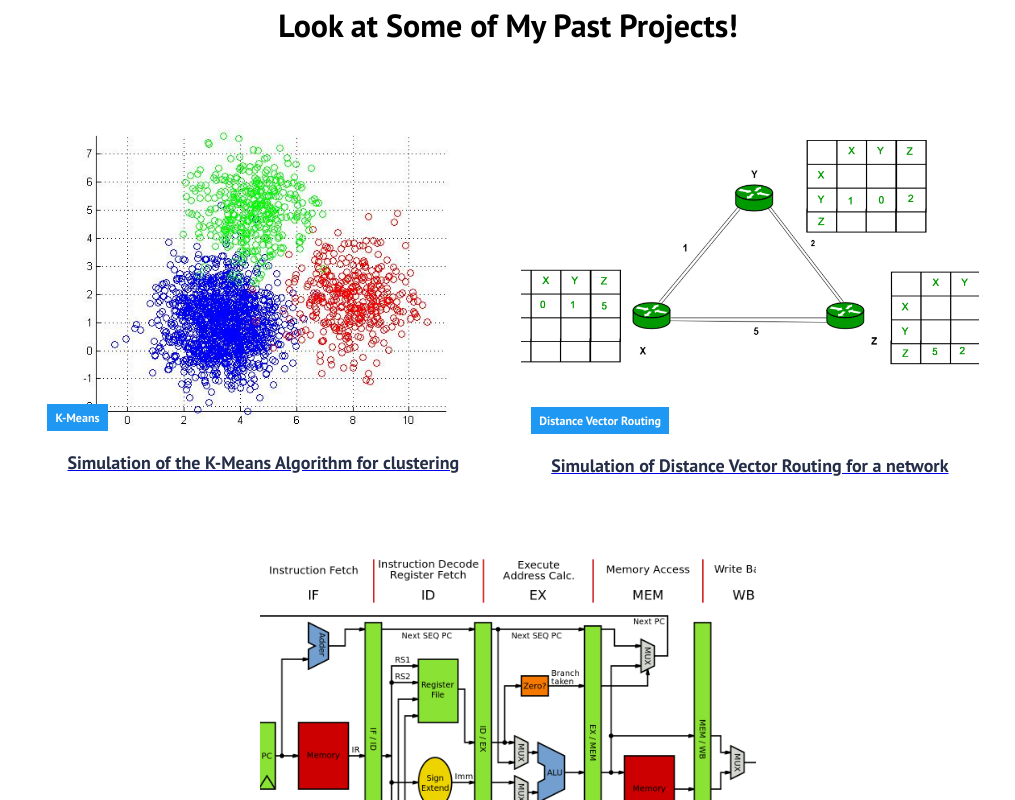
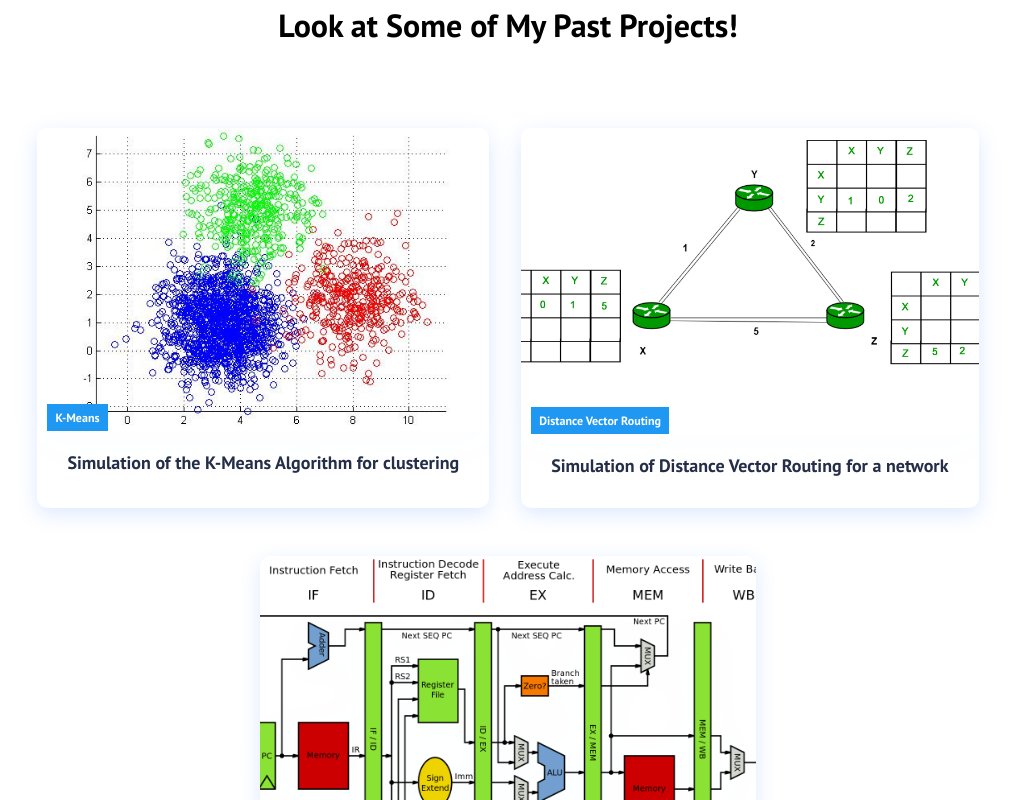
Before and after one commit to alexmgonzalez/React-Website, a React (Create React App) app: page /projects in a window 1280 px wide. Shown: the part 860-1660 px from the top of the page, without its empty margins (132-1147 px from the left). Built offline with nearby package versions, Linux system fonts and the light colour scheme.

Commit message:
fixed project cards

```diff
--- a/src/Components/ProjectCardItem.js
+++ b/src/Components/ProjectCardItem.js
@@ -4,7 +4,7 @@ function ProjectCardItem(props) {
     return (
         <>
             <li className='cards__items'>
-                <a href={props.download} download={props.downloadLabel}>
+                <a className = 'cards__item__link' href={props.download} download={props.downloadLabel}>
                     <figure className = 'cards__item__pic-wrap' data-category={props.label}>
                         <img src = {props.src} alt='image' className = 'cards__item__img'/>
                     </figure>
```
